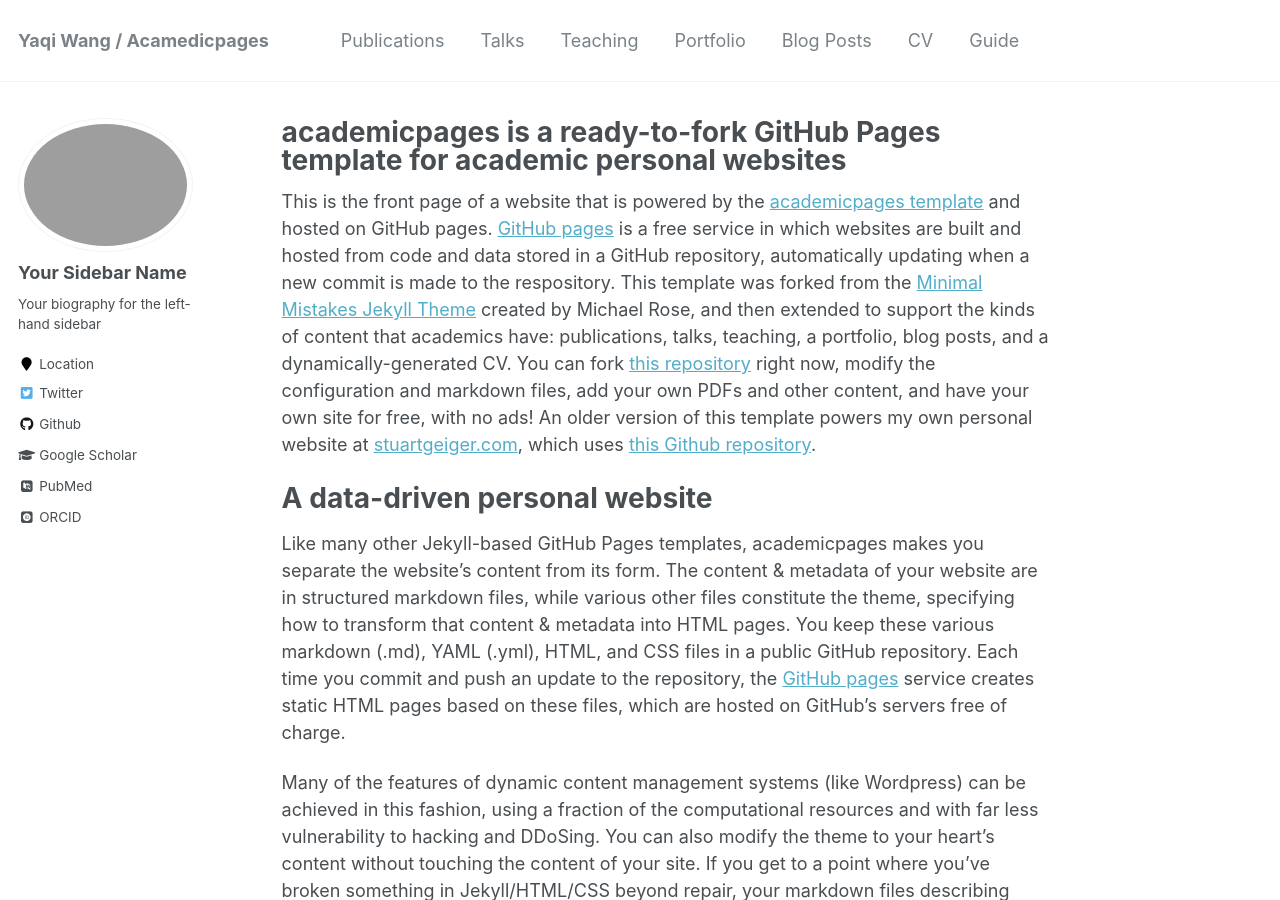
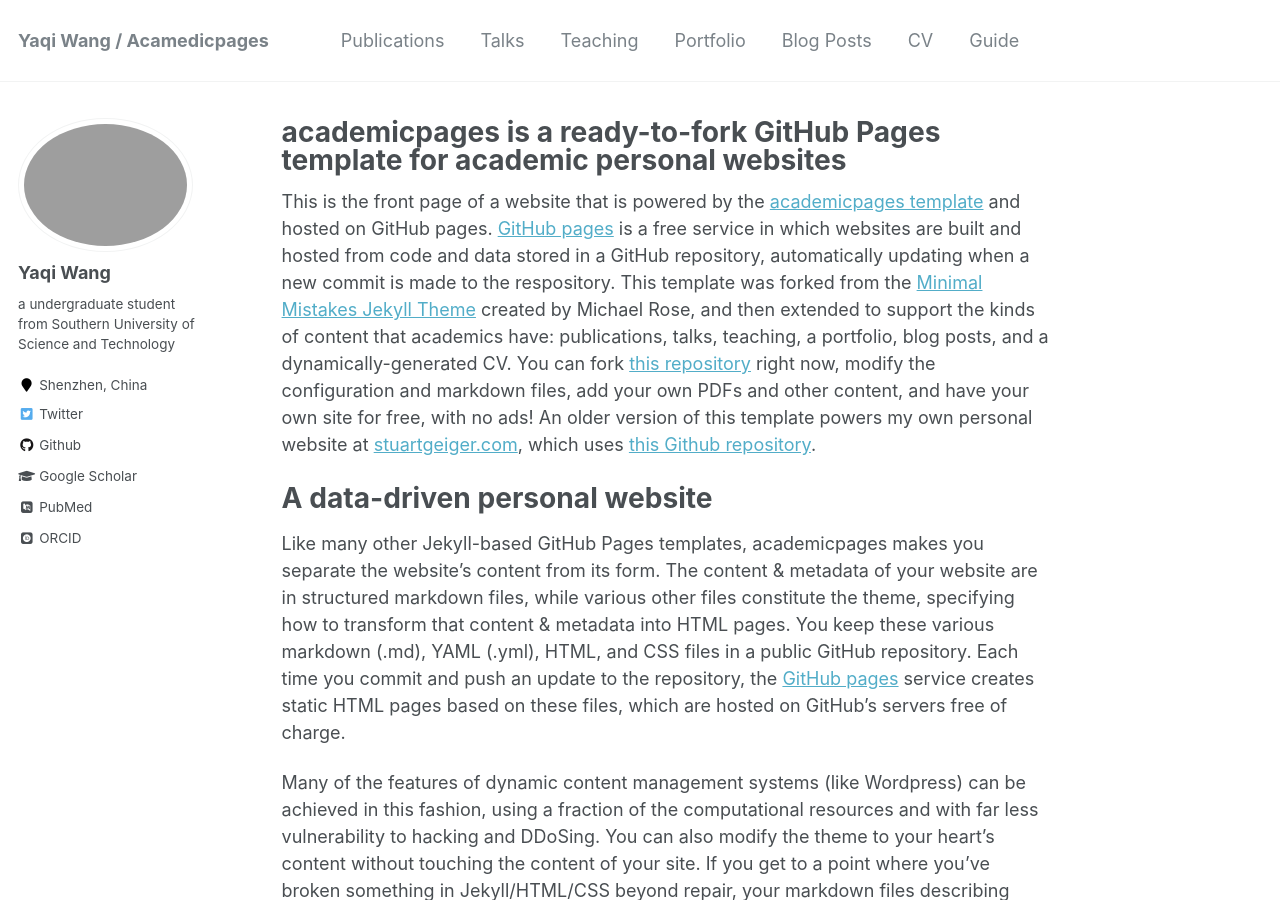
Before and after one commit to Arlene036/Arlene036.github.io, a Jekyll site: the page built from _pages/about.md, in a window 1280 px wide and 900 px high. Built offline with Jekyll 4.4.1, drawn with Linux system fonts in a browser that asks for light colours; some web fonts are replaced.

Commit message:
change info

```diff
--- a/_config.yml
+++ b/_config.yml
@@ -80,10 +80,10 @@
 
 # Site Author
 author:
-  name             : "Your Sidebar Name"
+  name             : "Yaqi Wang"
   avatar           : "profile.png"
-  bio              : "Your biography for the left-hand sidebar"
-  location         : "Location"
+  bio              : "a undergraduate student from Southern University of Science and Technology"
+  location         : "Shenzhen, China"
   employer         :
   pubmed           : "https://www.ncbi.nlm.nih.gov/pubmed/?term=john+snow"
   googlescholar    : "http://yourfullgooglescholarurl.com"
```
Also changed, not shown: 1 other file.
